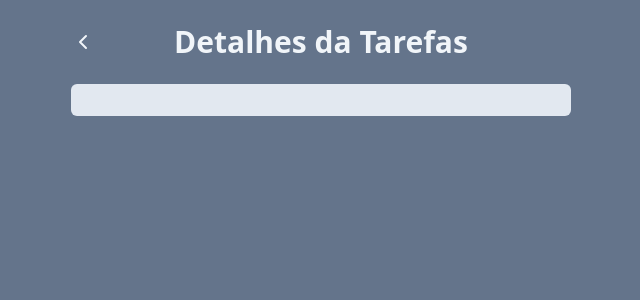
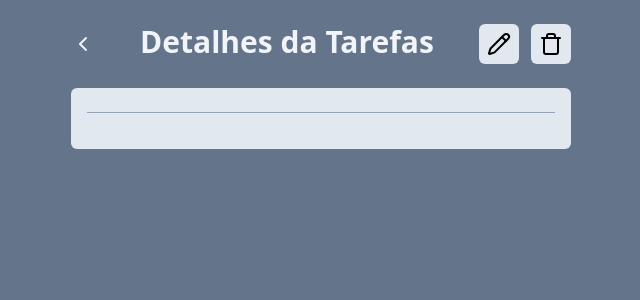
Before and after one commit to antoni0neto/gerenciador-tarefas-react, a React (Vite) app: page /task in a window 1280 px wide. Shown: the top 300 px of the page, without its empty margins (319-959 px from the left). Built offline with nearby package versions, Linux system fonts and the light colour scheme.

Commit message:
Usei o contexto nas página e criei nova funcionalidade de alterar e deletar as tasks

```diff
--- a/src/App.jsx
+++ b/src/App.jsx
@@ -1,17 +1,12 @@
-import { useEffect, useState } from "react";
 import AddTask from "./components/AddTask";
 import Tasks from "./components/Tasks";
 import { v4 } from "uuid";
 import Title from "./components/Title";
+import { useContext } from "react";
+import { TasksContext } from "./context/TasksContext";
 
 const App = () => {
-  const [tasks, setTasks] = useState(
-    JSON.parse(localStorage.getItem("tasks")) || []
-  );
-
-  useEffect(() => {
-    localStorage.setItem("tasks", JSON.stringify(tasks));
-  }, [tasks]);
+  const { tasks, setTasks } = useContext(TasksContext);
 
   // Criando tarefas com API
   // useEffect(() => {
--- a/src/components/AddTask.jsx
+++ b/src/components/AddTask.jsx
@@ -30,7 +30,7 @@ function AddTask({ onAddTaskSubmit }) {
           setTitle("");
           setDescription("");
         }}
-        className="bg-slate-500 text-white px-4 py-2 rounded-md font-medium"
+        className="bg-slate-700 text-white px-4 py-2 rounded-md font-medium hover:bg-slate-900"
       >
         Adicionar
       </button>
--- a/src/components/Tasks.jsx
+++ b/src/components/Tasks.jsx
@@ -7,8 +7,7 @@ function Tasks({ tasks, onTaskClick, onDeleteTaskClick }) {
 
   function onSeeDetailsClick(task) {
     const query = new URLSearchParams();
-    query.set("title", task.title);
-    query.set("description", task.description);
+    query.set("id", task.id);
     navigate(`/task?${query.toString()}`);
   }
 
@@ -18,17 +17,23 @@ function Tasks({ tasks, onTaskClick, onDeleteTaskClick }) {
         <li className="flex gap-2" key={task.id}>
           <button
             onClick={() => onTaskClick(task.id)}
-            className={`bg-slate-400 text-left text-white p-2 rounded-md w-full flex gap-2 ${
+            className={`bg-slate-400 text-left text-white p-2 rounded-md w-full flex gap-2 hover:text-slate-800 ${
               task.isCompleted && "line-through"
             }`}
           >
             {task.isCompleted && <CheckIcon />}
             {task.title}
           </button>
-          <Button onClick={() => onSeeDetailsClick(task)}>
+          <Button
+            className="hover:text-slate-800 text-white bg-slate-400 p-2 rounded-md"
+            onClick={() => onSeeDetailsClick(task)}
+          >
             <ChevronRightIcon />
           </Button>
-          <Button onClick={() => onDeleteTaskClick(task.id)}>
+          <Button
+            className="hover:text-slate-800 text-white bg-slate-400 p-2 rounded-md"
+            onClick={() => onDeleteTaskClick(task.id)}
+          >
             <TrashIcon />
           </Button>
         </li>
--- a/src/pages/TaskPage.jsx
+++ b/src/pages/TaskPage.jsx
@@ -1,29 +1,114 @@
-import { ChevronLeftIcon } from "lucide-react";
+import { ChevronLeftIcon, PencilIcon, TrashIcon } from "lucide-react";
 import { useNavigate, useSearchParams } from "react-router-dom";
 import Title from "../components/Title";
+import { useContext, useEffect, useState } from "react";
+import { TasksContext } from "../context/TasksContext";
+import Input from "../components/Input";
 
 function TaskPage() {
+  const { tasks, setTasks } = useContext(TasksContext);
   const navigate = useNavigate();
   const [searchParams] = useSearchParams();
-  const title = searchParams.get("title");
-  const description = searchParams.get("description");
+  const id = searchParams.get("id");
+
+  const [title, setTitle] = useState("");
+  const [description, setDescription] = useState("");
+  const [updatedTask, SetUpdatedTask] = useState(false);
+
+  useEffect(() => {
+    console.log(tasks);
+    const task = tasks.find((task) => task.id === id);
+    if (task) {
+      setTitle(task.title);
+      setDescription(task.description);
+    }
+    console.log(task);
+  }, [tasks, id]);
+
+  function onEditTaskClick(newTitle, newDescription) {
+    const updatedTasks = tasks.map((task) => {
+      if (task.id === id) {
+        return { ...task, title: newTitle, description: newDescription };
+      }
+      return task;
+    });
+    SetUpdatedTask(false);
+    setTasks(updatedTasks);
+  }
+
+  function onDeleteTaskClick(taskId) {
+    const updatedTasks = tasks.filter((task) => task.id !== taskId);
+    setTasks(updatedTasks);
+    navigate("/");
+    alert("Tarefa deletada com sucesso!");
+  }
+
   return (
     <div className="h-screen w-screen bg-slate-500 p-6 flex">
       <div className="w-[500px] mx-auto space-y-4">
-        <div className="flex mb-6 justify-center relative">
+        <div className="flex mb-6 justify-between gap-4">
           <button
             onClick={() => navigate(-1)}
-            className="text-slate-100 absolute left-0 top-0 bottom-0"
+            className="text-slate-100 hover:text-slate-300"
+            title="Voltar"
           >
             <ChevronLeftIcon />
           </button>
           <Title>Detalhes da Tarefas</Title>
+          <div className="flex gap-3">
+            <button
+              onClick={() => SetUpdatedTask(!updatedTask)}
+              className="bg-slate-200 p-2 rounded-md hover:bg-slate-400 hover:text-white"
+              title="Editar Tarefa"
+            >
+              <PencilIcon />
+            </button>
+            <button
+              onClick={() => onDeleteTaskClick(id)}
+              className="bg-slate-200 p-2 rounded-md hover:bg-slate-400 hover:text-white"
+              title="Excluir Tarefa"
+            >
+              <TrashIcon />
+            </button>
+          </div>
         </div>
         <div className="bg-slate-200 p-4 rounded-md">
-          <h2 className="text-xl text-white font-bold text-slate-600">
-            {title}
-          </h2>
-          <p className="text-slate-600">{description}</p>
+          {updatedTask ? (
+            <div className="mb-3">
+              <Input value={title} onChange={(e) => setTitle(e.target.value)} />
+            </div>
+          ) : (
+            <h2 className="text-xl text-slate-600 font-bold mb-2">{title}</h2>
+          )}
+          {updatedTask ? "" : <hr className="border-slate-400 mb-5" />}
+
+          {updatedTask ? (
+            <Input
+              value={description}
+              onChange={(e) => setDescription(e.target.value)}
+            />
+          ) : (
+            <p className="text-slate-600">{description}</p>
+          )}
+
+          {updatedTask ? (
+            <div className="w-full flex gap-2 justify-between">
+              <button
+                onClick={() => onEditTaskClick(title, description)}
+                className="bg-slate-600 text-white p-2 rounded-md hover:bg-slate-700 mt-3 w-full"
+              >
+                Confirmar
+              </button>
+              <button
+                onClick={() => SetUpdatedTask(false)}
+                className="bg-slate-400 text-white p-2 rounded-md hover:bg-slate-500 mt-3 w-full"
+              >
+                Cancelar
+              </button>
+            </div>
+          ) : (
+            ""
+          )}
         </div>
       </div>
     </div>
```
